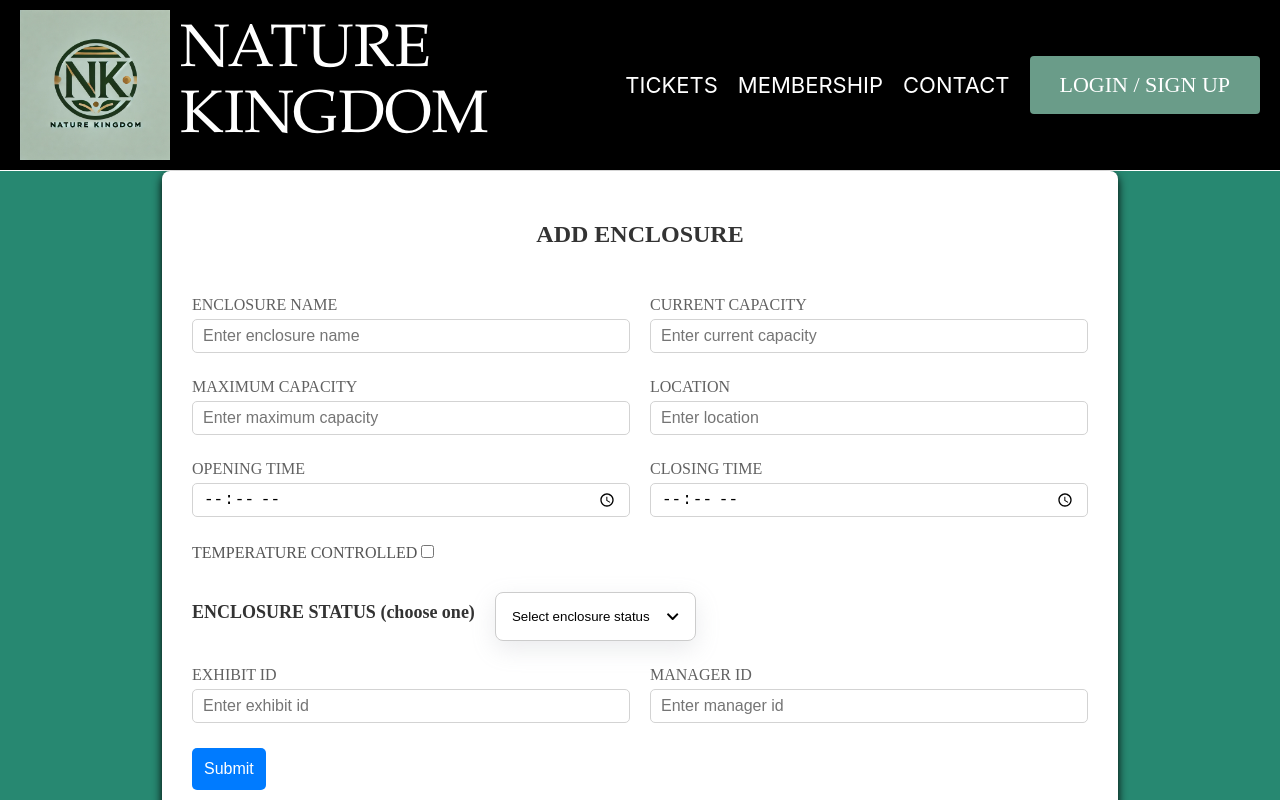
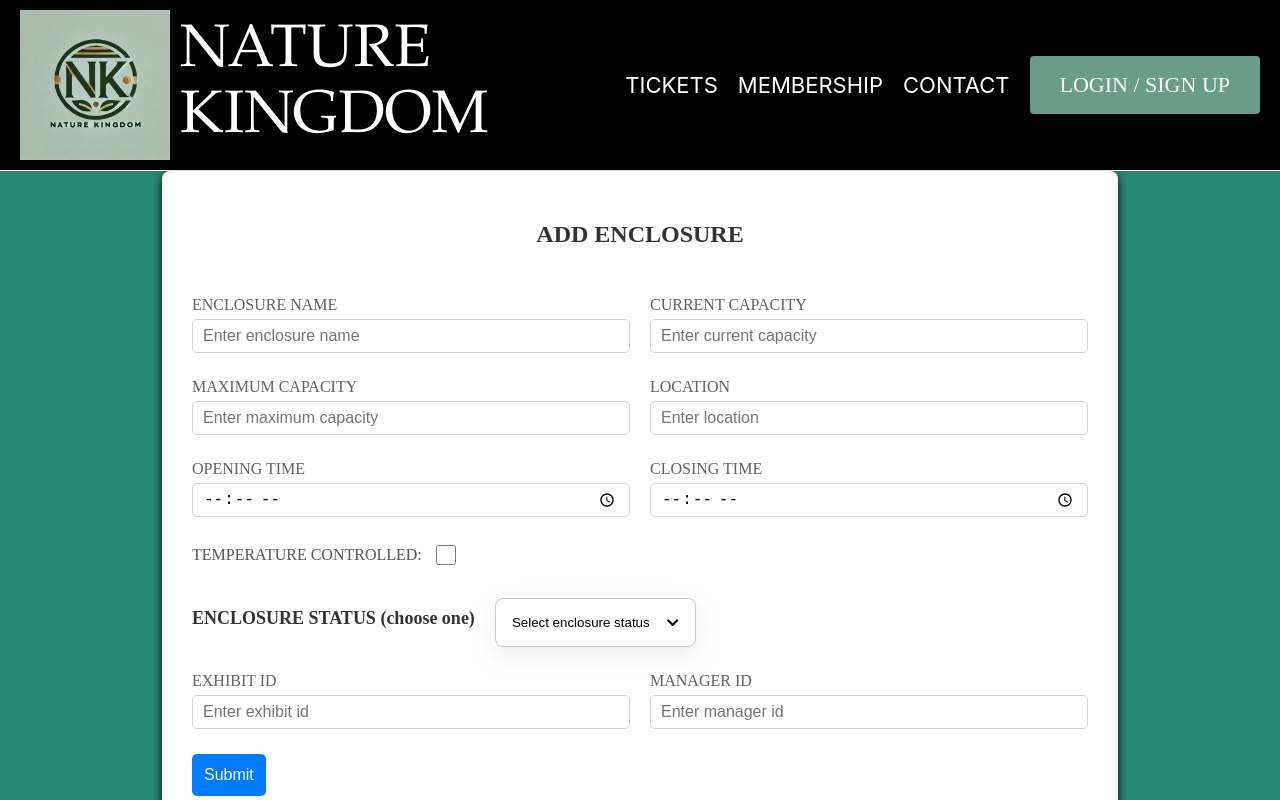
Before and after one commit to AngelSaravia/Nature_Kingdom, a React (Vite) app in the folder client/: page /enclosure_form in a window 1280 px wide. Shown: the top 800 px of the page. Built offline with nearby package versions, Linux system fonts and the light colour scheme.

Commit message:
fixed checkbox and duration in enclosure and event forms

```diff
--- a/client/src/pages/dataEntries/enclosure_form.jsx
+++ b/client/src/pages/dataEntries/enclosure_form.jsx
@@ -104,7 +104,11 @@ return (
             </div>
 
             <div className={styles.formRow}>
-                <label>TEMPERATURE CONTROLLED<input type="checkbox" name="temp_control" checked={formData.temp_control} onChange={handleChange}/></label>
+                <label style={{ display: "flex", alignItems: "center", gap: "10px", fontSize: "16px" }}>
+                    TEMPERATURE CONTROLLED:
+                    <input type="checkbox" name="temp_control" checked={formData.temp_control || false}
+                    onChange={(e) => handleChange({ target: { name: "temp_control", value: e.target.checked } })}
+                    style={{ width: "20px", height: "20px", cursor: "pointer" }}/></label>
             </div>
 
             <div className={styles.formRow}>
--- a/client/src/pages/dataEntries/event_form.jsx
+++ b/client/src/pages/dataEntries/event_form.jsx
@@ -93,7 +93,7 @@ return (
 
             <div className={styles.formRow}>
                 <InputFields label="EVENT DATE AND TIME" name="eventDate" value={formData.eventDate} type="datetime-local" onChange={handleChange} autocomplete="off"/>
-                <InputFields label="DURATION" name="duration" value={formData.duration} onChange={handleChange} type="time" autocomplete="off"/>
+                <InputFields label="DURATION" name="duration" title="Enter duration in HH:MM format" value={formData.duration} onChange={handleChange} type="text" placeholder="HH:MM" pattern="^(0[0-9]|1[0-9]|2[0-3]):[0-5][0-9]$" autocomplete="off"/>
             </div>
 
             <div className={styles.formRow}>
```
